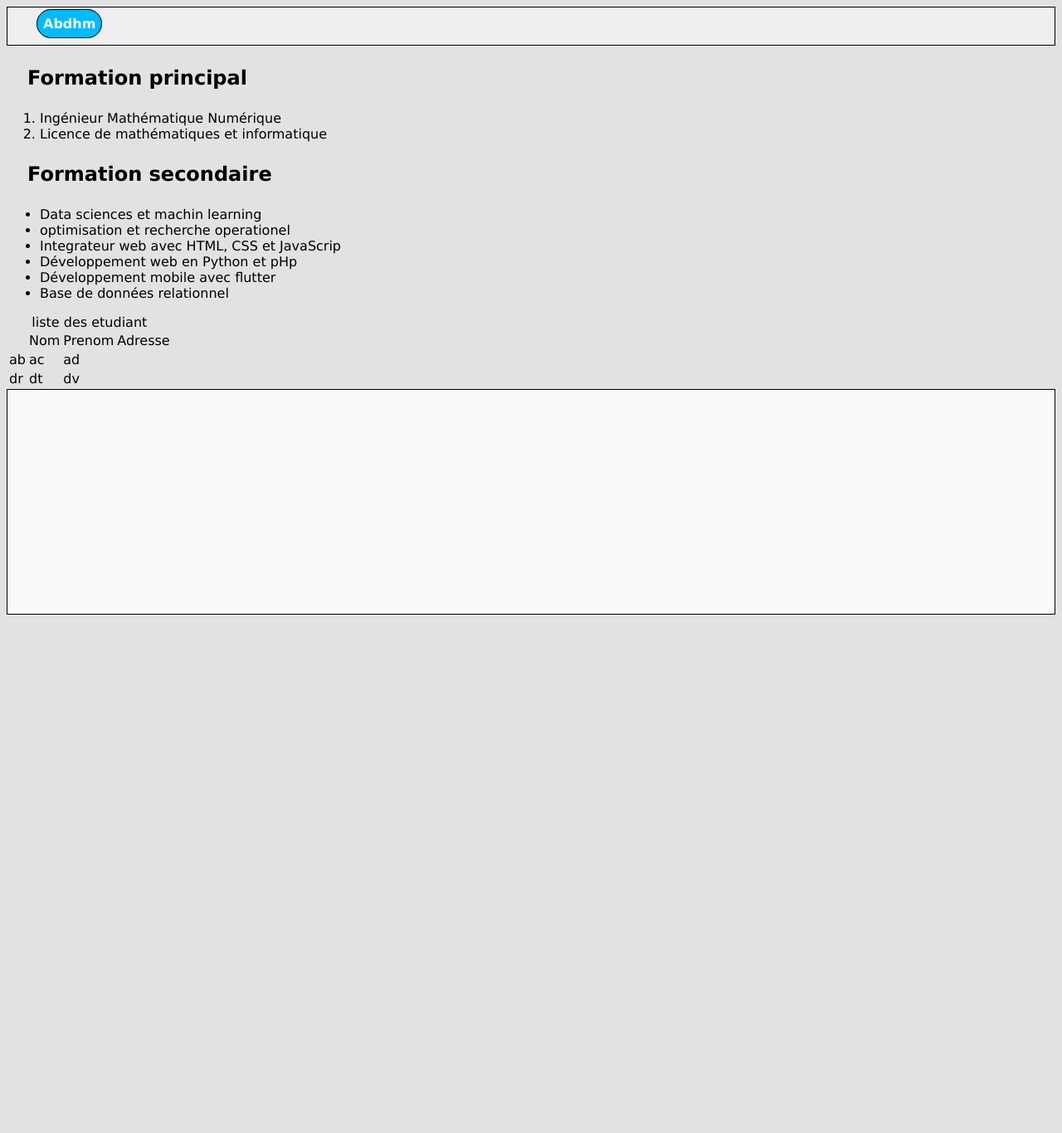
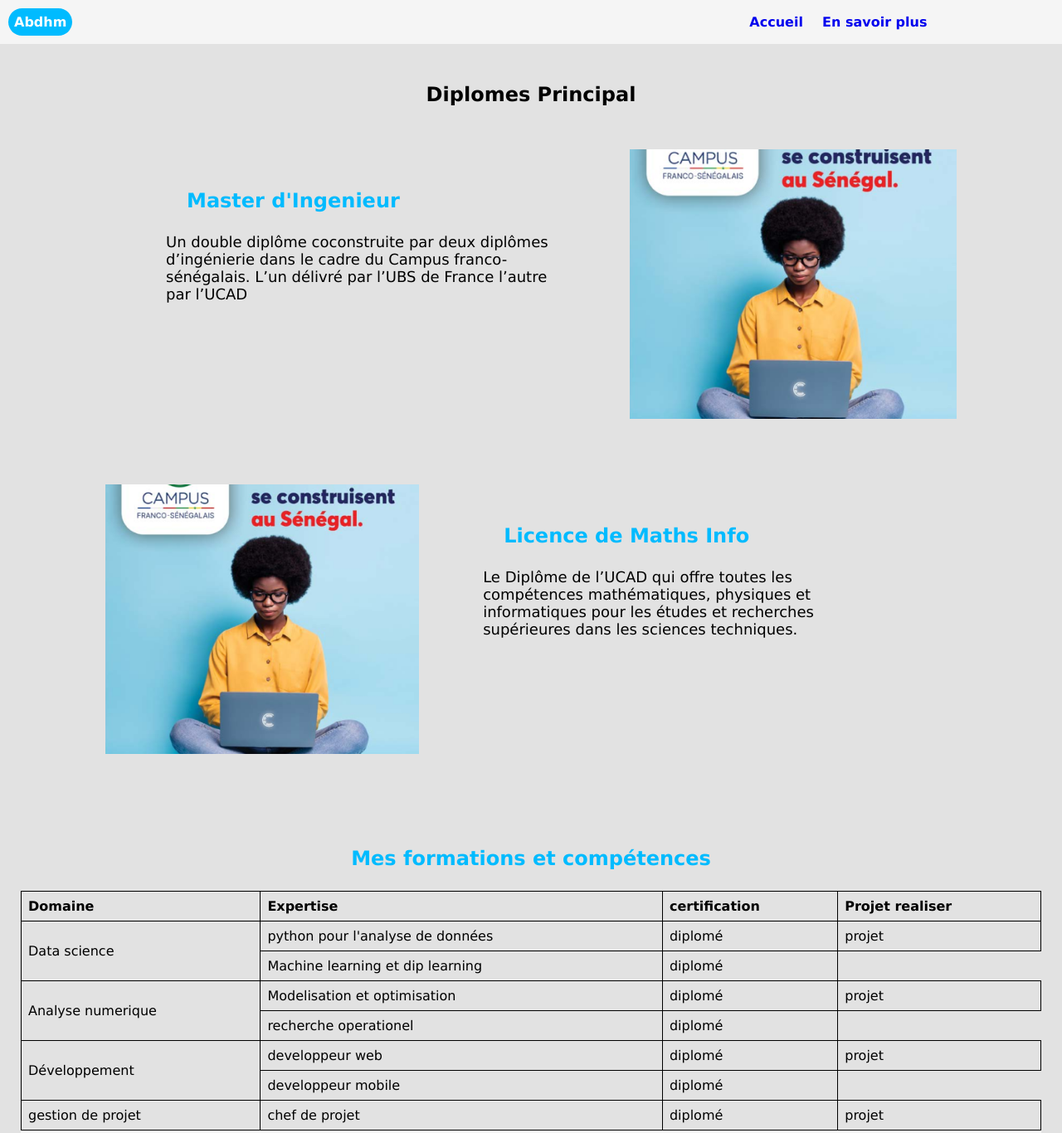
Before and after one commit to Abdouroihim-Attoumane/Abdhm, a plain HTML site: page Formation.html in a window 1280 px wide. Shown: the top 1366 px of the page at 83% size. Before the commit the page ends 800 px from the top, so only its background shows below. Drawn offline with Linux system fonts and the light colour scheme.

Commit message:
prmier vrai version les bases sont installer

```diff
--- a/Formation.html
+++ b/Formation.html
@@ -1,4 +1,5 @@
 <html lang="en">
+
 <head>
     <meta charset="UTF-8">
     <meta name="viewport" content="width=device-width, initial-scale=1.0">
@@ -6,52 +7,93 @@
     <link rel="stylesheet" href="css/style.css">
     <link rel="stylesheet" href="css/Formation.css">
 </head>
+
 <body>
     <header>
-        <a href="index.html">Abdhm</a>
+        <a id="Abdhm" class="bouton" href="index.html">Abdhm</a>
+        <div id="navigation">
+            <a href="index.html">Accueil</a>
+            <a href="Formation.html">En savoir plus</a>
+         </div>
     </header>
     <main>
-        <section class="partie_3">
-            <h2>Formation principal</h2>
-            <ol>
-                <li>Ingénieur Mathématique Numérique</li>
-                <li>Licence de mathématiques et informatique</li>
-            </ol>
+        <section class="partie-1 ">
+            <h1 id="Gtitre">Diplomes Principal</h1>
+            <div class="sous-partie-1">
+                <div id="master">
+                    <h2>Master d'Ingenieur</h2>
+                    <p>Un double diplôme coconstruite par deux diplômes d’ingénierie
+                        dans le cadre du Campus franco-sénégalais. L’un délivré par l’UBS
+                        de France l’autre par l’UCAD </p>
+                </div>
+                <a class="brochure" href="Brochure_CFS.pdf"></a>
+            </div>
+            <div class="sous-partie-2">
+                <a class="brochure" href="Brochure_CFS.pdf"></a>
+                <div id="licence">
+                    <h2>Licence de Maths Info</h2>
+                    <p>Le Diplôme de l’UCAD qui offre toutes les compétences mathématiques,
+                        physiques et informatiques pour les études et recherches supérieures
+                        dans les sciences techniques.
+                    </p>
+                </div>
+            </div>
         </section>
-        <section class="partie_3">
-            <h2>Formation secondaire</h2>
-            <ul>
-                <li>Data sciences et machin learning</li>
-                <li>optimisation et recherche operationel </li>
-                <li>Integrateur web avec HTML, CSS et JavaScrip </li>
-                <li>Développement web en Python et pHp</li>
-                <li>Développement mobile avec flutter </li>
-                <li>Base de données relationnel</li>
-            </ul>
-        </section>
-
-        <table>
-            <caption>liste des etudiant</caption>
-            <th>
-            <td>Nom</td>
-            <td>Prenom</td>
-            <td>Adresse</td>
-            </th>
-            <tr>
-                <td>ab</td>
-                <td>ac</td>
-                <td>ad</td>
-            </tr>
-            <tr>
-                <td>dr</td>
-                <td>dt</td>
-                <td>dv</td>
-            </tr>
-
+        <table class="partie-2">
+            <caption>
+                <h2>Mes formations et compétences</h2>
+            </caption>
+            <thead>
+                <tr>
+                    <th>Domaine</th>
+                    <th>Expertise</th>
+                    <th>certification</th>
+                    <th>Projet realiser</th>
+                </tr>
+            </thead>
+            <tbody>
+                <tr>
+                    <td rowspan="2">Data science</td>
+                    <td>python pour l'analyse de données</td>
+                    <td>diplomé</td>
+                    <td>projet</td>
+                </tr>
+                <tr>
+                    <td>Machine learning et dip learning</td>
+                    <td>diplomé</td>
+                </tr>
+                <tr>
+                    <td rowspan="2">Analyse numerique</td>
+                    <td>Modelisation et optimisation</td>
+                    <td>diplomé</td>
+                    <td>projet</td>
+                </tr>
+                <tr>
+                    <td>recherche operationel</td>
+                    <td>diplomé</td>
+                </tr>
+                <tr>
+                    <td rowspan="2">Développement</td>
+                    <td>developpeur web</td>
+                    <td>diplomé</td>
+                    <td>projet</td>
+                </tr>
+                <tr>
+                    <td>developpeur mobile</td>
+                    <td>diplomé</td>
+                </tr>
+                <tr>
+                    <td>gestion de projet</td>
+                    <td>chef de projet</td>
+                    <td>diplomé</td>
+                    <td>projet</td>
+                </tr>
+            </tbody>
         </table>
     </main>
     <footer>
 
     </footer>
 </body>
+
 </html>
--- a/css/Formation.css
+++ b/css/Formation.css
@@ -0,0 +1,51 @@
+#Gtitre{
+    text-align: center;
+}
+.partie-1 {
+    padding: 0px 25px 10px 25px;
+    /* border: 1px black solid; */
+    margin: 100px 25px 25px 25px;
+}
+.sous-partie-1{
+    display: flex;
+    padding: 25px;
+    margin: 25px;
+    /* border: 1px black solid; */
+}
+.sous-partie-2{
+    display: flex;
+    margin: 25px;
+    /* border: 1px black solid; */
+    padding: 25px;
+}
+#master, #licence{
+    /* border: 1px black solid; */
+    padding: 0px 50px 0px 50px;
+    margin: 25px;
+}
+
+.brochure{
+    width: 100%;
+    height: 275px;
+    /* border: 1px black solid; */
+    padding: 25px;
+    background-image: url("../image/brochure.png");
+    background-size: cover; /* Ajuste l'image pour couvrir l'élément */
+    background-position: center; /* Centre l'image */
+    background-repeat: no-repeat; /* Évite la répétition de l'image */
+}
+.brochure:hover {
+    background-color: rgb(0, 158, 215);
+  }
+h2{
+    color: rgb(0, 187, 255);
+}
+table {
+    width: 100%;
+    border-collapse: collapse;
+}
+th, td {
+    border: 1px solid black;
+    padding: 8px;
+    text-align: left;
+}
--- a/css/style.css
+++ b/css/style.css
@@ -1,28 +1,25 @@
 header {
-    border: 1px black solid;
-    /* margin: 25px; */
-    background-color: rgb(245, 245, 245, 0.7);
+    display: flex;
+    /* border: 1px black solid; */
+    background-color: rgb(245, 245, 245);
+    width: 100%;
     padding: 10px;
-    height: 25px;
-    /* overflow:scroll; */
-    /* opacity: 0.1; */
+    /* height: 40px; */
+    position: fixed;
+    top: 0;
+    left: 0;
 }
 footer {
-    border: 1px black solid;
+    /* border: 1px black solid; */
     padding: 10px;
-    /* margin: 25px; */
     background-color: rgb(255, 255, 255,0.8);
     margin-top: 0px;
     height: 250px;
-    /* border: 1px rgb(200, 200, 200) solid;
-    border-left: none;
-    border-right: none;
-    border-bottom: none;*/
 }
 body {
     font-family: Verdana, Geneva, Tahoma, sans-serif;
     background-color: rgb(226, 226, 226);
-    /* background-image: url("../image/fond2.jpg"); */
+    margin: 25px;
 }
 
 p {
@@ -55,18 +52,28 @@ img {
     width: 30%;
     height: 250px;
     padding: 25px;
-    border: 1px black solid;
-    opacity: 0.9;
+    /* border: 1px black solid; */
+    /* box-shadow: 2px 2px 1px gray; */
 }
-
-a {
-    border: 1px black solid;
-    /* background-color: blue; */
-    margin: 25px;
-    padding: 7px;
+a{
+   /* border: 1px black solid;  */
+   margin: 2px;
+   padding: 7px;
+   font-weight: bold;
+   text-decoration: none;
+}
+#Abdhm{
+     margin: 0px 800px 0px 0px;
+}
+#navigation{
+    /* border: 1px black solid;  */
+    margin: 7px;
+}
+.bouton {
     border-radius:100px;
-    text-decoration: none;
     background-color: rgb(0, 187, 255);
     color: white;
-    font-weight: bold;
 }
+.bouton:hover {
+    background-color: rgb(0, 158, 215);
+  }
```
Also changed, not shown: css/index.css (+6 -7 lines), index.html (+7 -2 lines), image/brochure.png (added), 1 other file.
